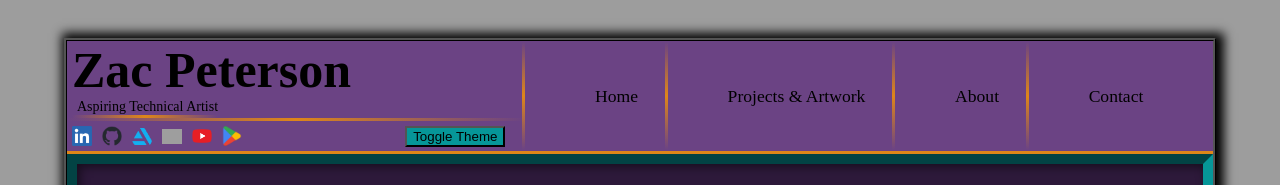
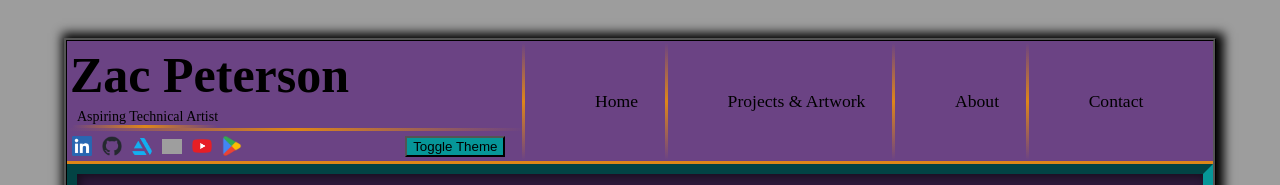
Before and after one commit to Azazelll6/CS2550, a plain HTML site: page index.html in a window 1280 px wide. Shown: the top 185 px of the page. Drawn offline with Linux system fonts and the light colour scheme; grey boxes are pictures that could not be loaded; a web font is replaced by a local one.

Commit message:
Project 4 complete

```diff
--- a/styles/darkTheme.css
+++ b/styles/darkTheme.css
@@ -1,4 +1,3 @@
-<<<<<<< HEAD
 /* Theme Override - Dark Theme */
 body.dark-theme {
     /* Color Overrides */
@@ -52,11 +51,7 @@ body.dark-theme {
     background: var(--bgcDarkAccentPrimary);
 }
 
-.dark-theme footer {
-    background: var(--bgcTertiary);
-}
-
-.dark-theme .footer-links p {
+.dark-theme footer, .dark-theme .footer-links, .dark-theme .footer-links p{
     background: var(--bgcTertiary);
 }
 
@@ -79,86 +74,3 @@ body.dark-theme {
         grid-template-rows: min-content min-content 1fr min-content;
     }
 }
-=======
-/* Theme Override - Dark Theme */
-body.dark-theme {
-    /* Color Overrides */
-    --textPrimaryColor: #FFFFFF;
-    --textSecondaryColor: #CCCCCC;
-    --textImportantColor: #FFD700;
-    --textUnimportantColor: #666666;
-    --textHoverColor: #FFA500;
-
-    --bgcPrimary: #333333;
-    --bgcSecondary: #555555;
-    --bgcTertiary: #222222;
-    --bgcQuaternary: #444444;
-    --bgcBrightAccentPrimary: #0066cc;
-    --bgcDarkAccentPrimary: #111111;
-
-    --borderSpacer: 3px solid var(--bgcTertiary);
-}
-
-/* Ensuring all overridden styles only apply when .dark-theme is active */
-.dark-theme {
-    grid-template-areas:
-        'header header'
-        'aside main'
-        'footer footer';
-    grid-template-columns: 1fr 3fr;
-    grid-template-rows: auto 1fr auto;
-}
-
-.dark-theme header {
-    background: var(--bgcPrimary);
-}
-
-.dark-theme nav {
-    background: var(--bgcDarkAccentPrimary);
-    border-right: var(--borderSpacer);
-    justify-content: flex-start;
-    flex-direction: column;
-}
-
-.dark-theme nav a {
-    /*padding: 1rem;*/
-    border-bottom: var(--borderSpacer);
-    color: var(--textPrimaryColor);
-}
-
-.dark-theme nav a:last-child::after {
-    display: block;
-}
-
-.dark-theme main {
-    background: var(--bgcDarkAccentPrimary);
-}
-
-.dark-theme footer {
-    background: var(--bgcTertiary);
-}
-
-.dark-theme .footer-links p {
-    background: var(--bgcTertiary);
-}
-
-/* Adjust global styles within dark theme context */
-.dark-theme * {
-    color: var(--textPrimaryColor);
-    background-color: var(--bgcDarkAccentPrimary);
-    border-color: var(--bgcTertiary);
-}
-
-/* Responsive changes within dark theme context */
-@media only screen and (max-width: 950px) {
-    .dark-theme {
-        grid-template-areas:
-            'header'
-            'aside'
-            'main'
-            'footer';
-        grid-template-columns: 1fr;
-        grid-template-rows: min-content min-content 1fr min-content;
-    }
-}
->>>>>>> 7657515 (quick save point)
--- a/styles/main.css
+++ b/styles/main.css
@@ -111,16 +111,12 @@ header::after {
     display: flex;
     justify-content: left;
     align-items: center;
-<<<<<<< HEAD
-    margin: 0;
-=======
     padding-block: 5px;
->>>>>>> 7657515 (quick save point)
 }
 .branding h1 {
     margin: 0;
     font-size: clamp(var(--fontSizeTitle) / 4, 2vw + (var(--fontSizeTitle) / 2), var(--fontSizeTitle));
-    padding-left: 5px;
+    padding-left: 3px;
 }
 .descriptor {
     grid-area: descriptor;
@@ -146,10 +142,6 @@ header::after {
     display: flex;
     justify-content: left;
     align-items: center;
-<<<<<<< HEAD
-    padding-left: 5px;
-=======
->>>>>>> 7657515 (quick save point)
 }
 .social-links a {
     display: flex;
@@ -441,7 +433,6 @@ footer p {
         display: flex;
         align-items: center;
     }
-
     .primary-nav {
         display: flex;
     }
@@ -519,13 +510,10 @@ footer p {
     nav a {
         justify-content: left;
         border-bottom: var(--borderSpacer);
+        font-size: var(--fontSizeH5);
     }
     nav a:hover {
         background: var(--bgcSecondary);
-    }
-    nav a {
-        display: none;
-        font-size: var(--fontSizeH5);
     }
     #small-screen-menu {
         display: flex;
```
